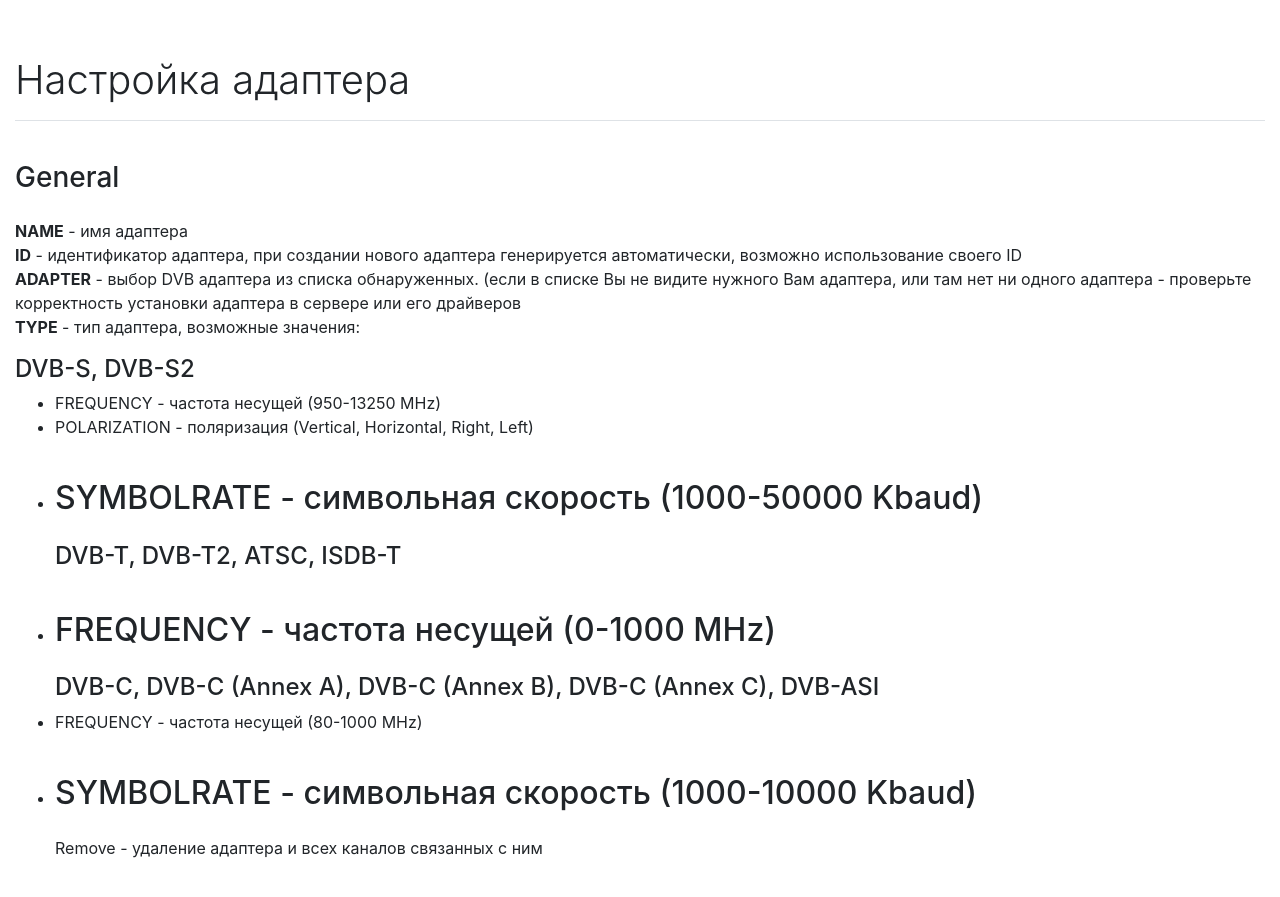
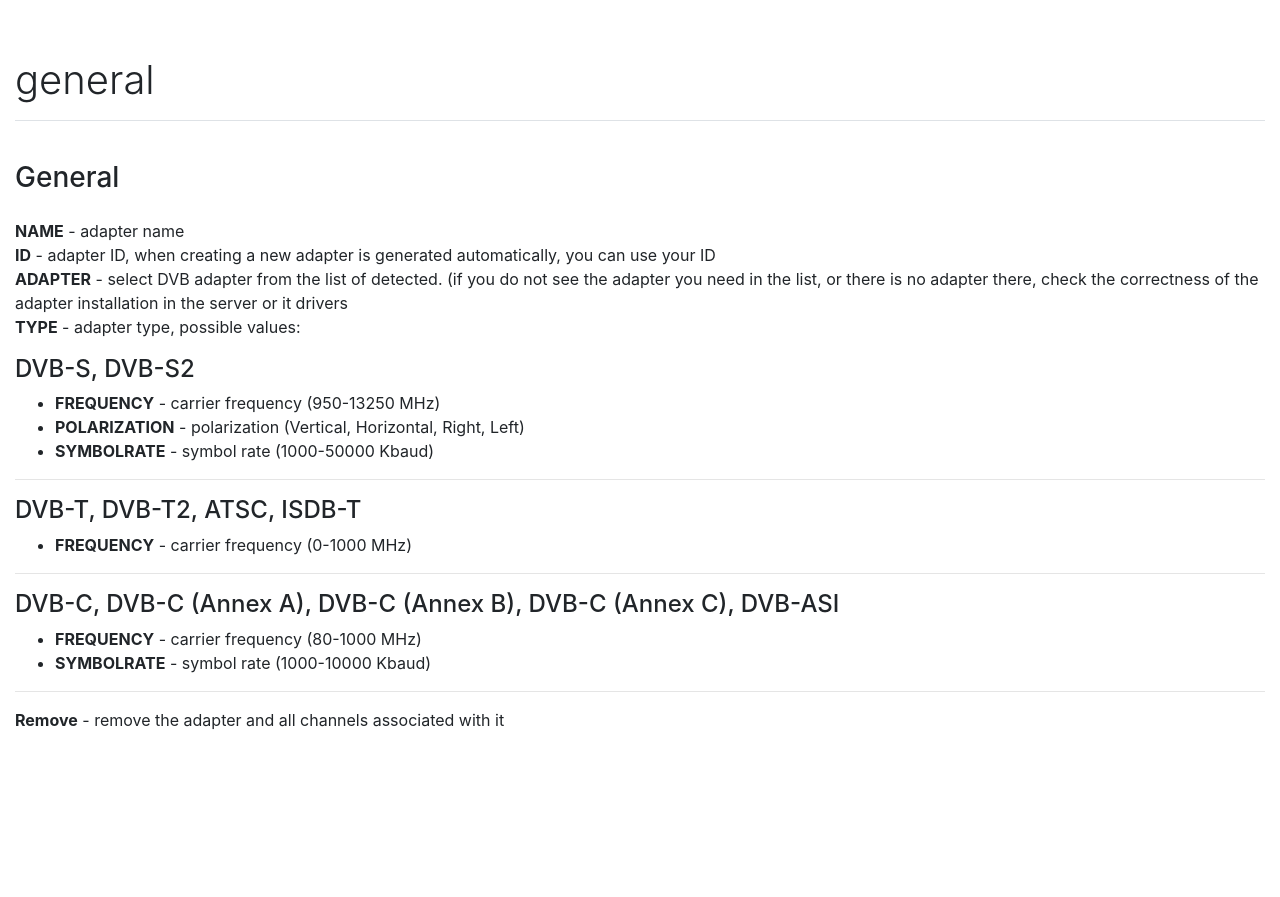
Before and after one commit to ramzes1401ss3/cesbo-www, a Jekyll site: the page built from en/docs/astra-5-64/adapter/general.md, in a window 1280 px wide. Shown: the top 897 px of the page. Built offline with Jekyll 4.4.1, drawn with Linux system fonts in a browser that asks for light colours.

Commit message:
Update general.md

```diff
--- a/en/docs/astra-5-64/adapter/general.md
+++ b/en/docs/astra-5-64/adapter/general.md
@@ -1,25 +1,29 @@
 ---
 layout: frame
-lang: ru
-title: Настройка адаптера
+lang: en
+title: general
 ---
 
 ### General
-**NAME** - имя адаптера
-**ID** - идентификатор адаптера, при создании нового адаптера генерируется автоматически, возможно использование своего ID
-**ADAPTER** - выбор DVB адаптера из списка обнаруженных. (если в списке Вы не видите нужного Вам адаптера, или там нет ни одного адаптера - проверьте корректность установки адаптера в сервере или его драйверов
-**TYPE** - тип адаптера, возможные значения:
+**NAME** - adapter name
+**ID** - adapter ID, when creating a new adapter is generated automatically, you can use your ID
+**ADAPTER** - select DVB adapter from the list of detected. (if you do not see the adapter you need in the list, or there is no adapter there, check the correctness of the adapter installation in the server or it drivers
+**TYPE** - adapter type, possible values:
+
 
 #### DVB-S, DVB-S2
-- FREQUENCY - частота несущей (950-13250 MHz)
-- POLARIZATION - поляризация (Vertical, Horizontal, Right, Left)
-- SYMBOLRATE - символьная скорость (1000-50000 Kbaud)
+- **FREQUENCY** - carrier frequency (950-13250 MHz)
+- **POLARIZATION** - polarization (Vertical, Horizontal, Right, Left)
+- **SYMBOLRATE** - symbol rate (1000-50000 Kbaud)
+
 ---
 #### DVB-T, DVB-T2, ATSC, ISDB-T
-- FREQUENCY - частота несущей (0-1000 MHz)
+- **FREQUENCY** - carrier frequency (0-1000 MHz)
+
 ---
 #### DVB-C, DVB-C (Annex A), DVB-C (Annex B), DVB-C (Annex C), DVB-ASI
- - FREQUENCY - частота несущей (80-1000 MHz)
- - SYMBOLRATE - символьная скорость (1000-10000 Kbaud)
+- **FREQUENCY** - carrier frequency (80-1000 MHz)
+- **SYMBOLRATE** - symbol rate (1000-10000 Kbaud)
+
 ---
-Remove - удаление адаптера и всех каналов связанных с ним
+**Remove** - remove the adapter and all channels associated with it
```
